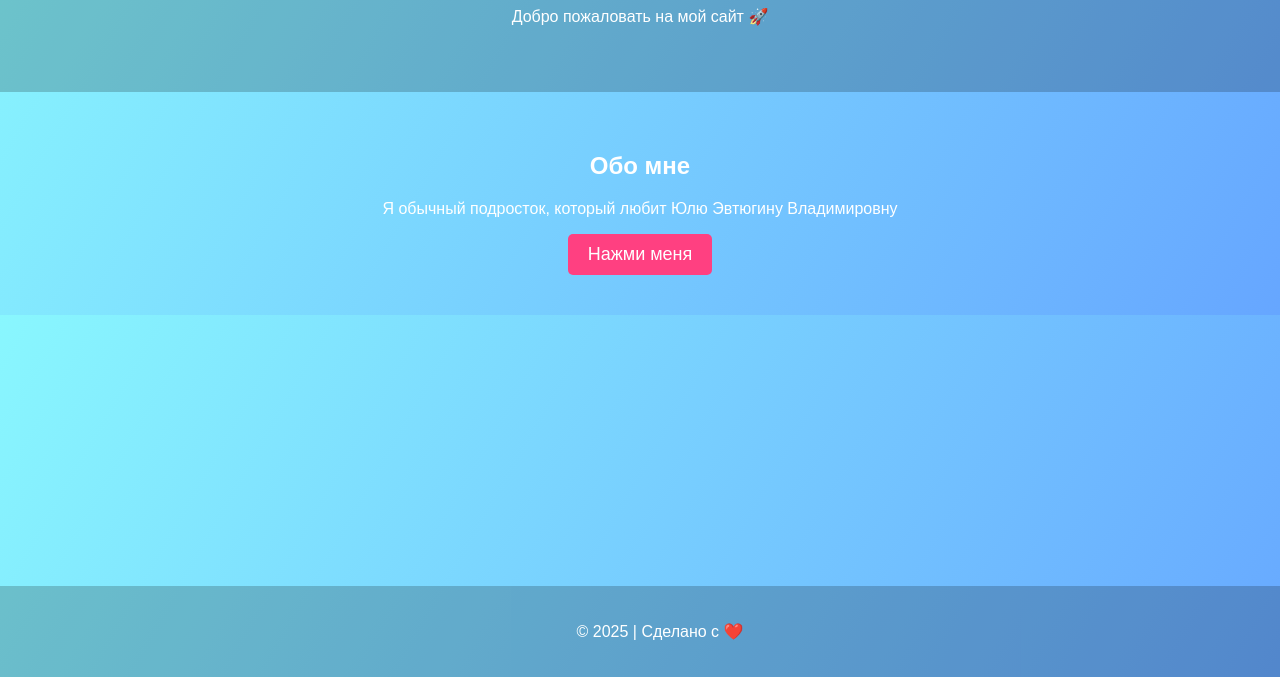
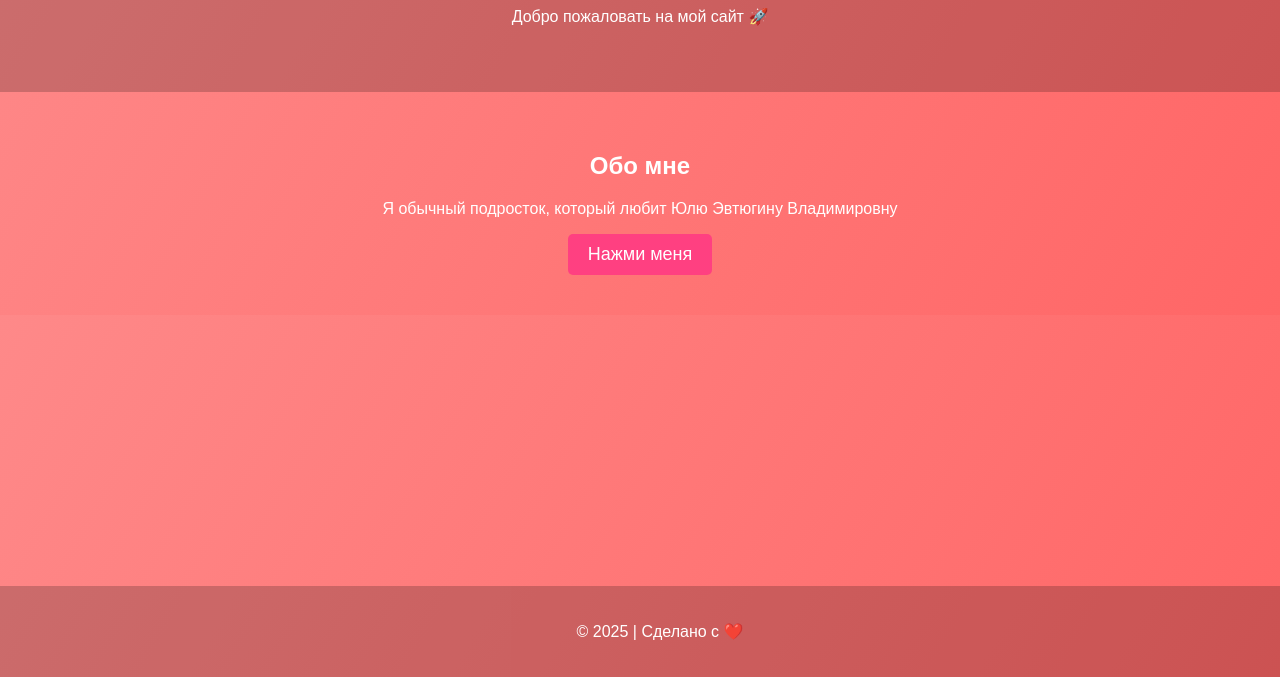
Before and after one commit to Sshayu880/123, a plain HTML site: page index.html in a window 1280 px wide. Shown: the part 123-800 px from the top of the page. Drawn offline with Linux system fonts and the light colour scheme.

Commit message:
Update style.css

```diff
--- a/style.css
+++ b/style.css
@@ -3,7 +3,7 @@ body {
     margin: 0;
     padding: 0;
     text-align: center;
-    background: linear-gradient(120deg, #89f7fe, #66a6ff);
+    background: linear-gradient(120deg, #fe8989, #ff6666);
     color: white;
 }
 
```
